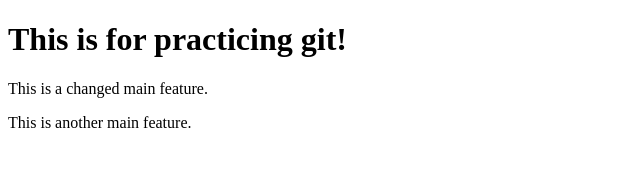
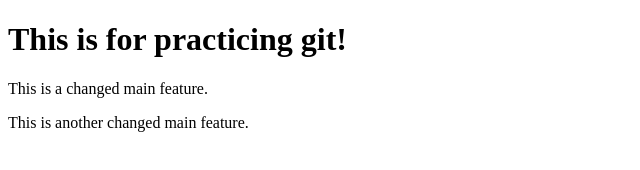
Before and after one commit to itsjoshthedeveloper/git-practice-fork, a plain HTML site: page web/index.html in a window 1280 px wide. Shown: the full height of the page, 0-640 px from the left. Drawn offline with Linux system fonts and the light colour scheme.

Commit message:
Change another feature

```diff
--- a/web/index.html
+++ b/web/index.html
@@ -9,6 +9,6 @@
     <body>
         <h1>This is for practicing git!</h1>
         <p>This is a changed main feature.</p>
-        <p>This is another main feature.</p>
+        <p>This is another changed main feature.</p>
     </body>
 </html>
```
